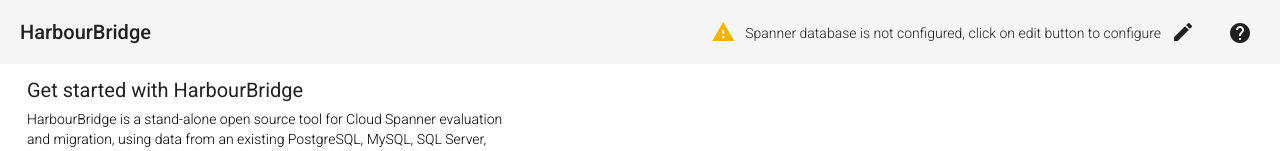
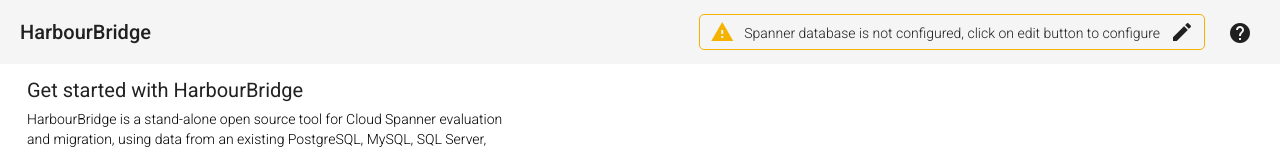
Before and after one commit to GoogleCloudPlatform/spanner-migration-tool, an Angular app in the folder ui/: page / in a window 1280 px wide. Shown: the top 151 px of the page. Built offline with nearby package versions, Linux system fonts and the light colour scheme; no server answers.

Commit message:
Revert "Remove yellow outline, change yellow status to use warning icon of spanner configuration"
This reverts commit 5a8d3cf1d69c9c620cabb161c04eedfbf418338a.

```diff
--- a/ui/src/app/components/header/header.component.html
+++ b/ui/src/app/components/header/header.component.html
@@ -11,7 +11,7 @@
         class="icon warning"
         matTooltip="Invalid spanner configuration. Working in offline mode"
       >
-        warning
+        circle
       </mat-icon>
 
       <mat-icon
@@ -19,7 +19,7 @@
         class="icon success"
         matTooltip="Valid spanner configuration."
       >
-        check_circle
+        circle
       </mat-icon>
 
       <mat-icon
--- a/ui/src/app/components/header/header.component.scss
+++ b/ui/src/app/components/header/header.component.scss
@@ -12,7 +12,12 @@
   display: flex;
   justify-content: space-between;
   align-items: center;
-
+  .success-border{
+    border: 1px solid #008000;
+  }
+  .warning-border{
+    border: 1px solid #f3b300;
+  }
   .spanner_config {
     margin: 0px 15px 0 0;
     display: flex;
@@ -36,7 +41,7 @@
     .pid {
       margin-right: 10px;
     }
-    .pointer {
+    .pointer{
       cursor: pointer;
     }
   }
```
